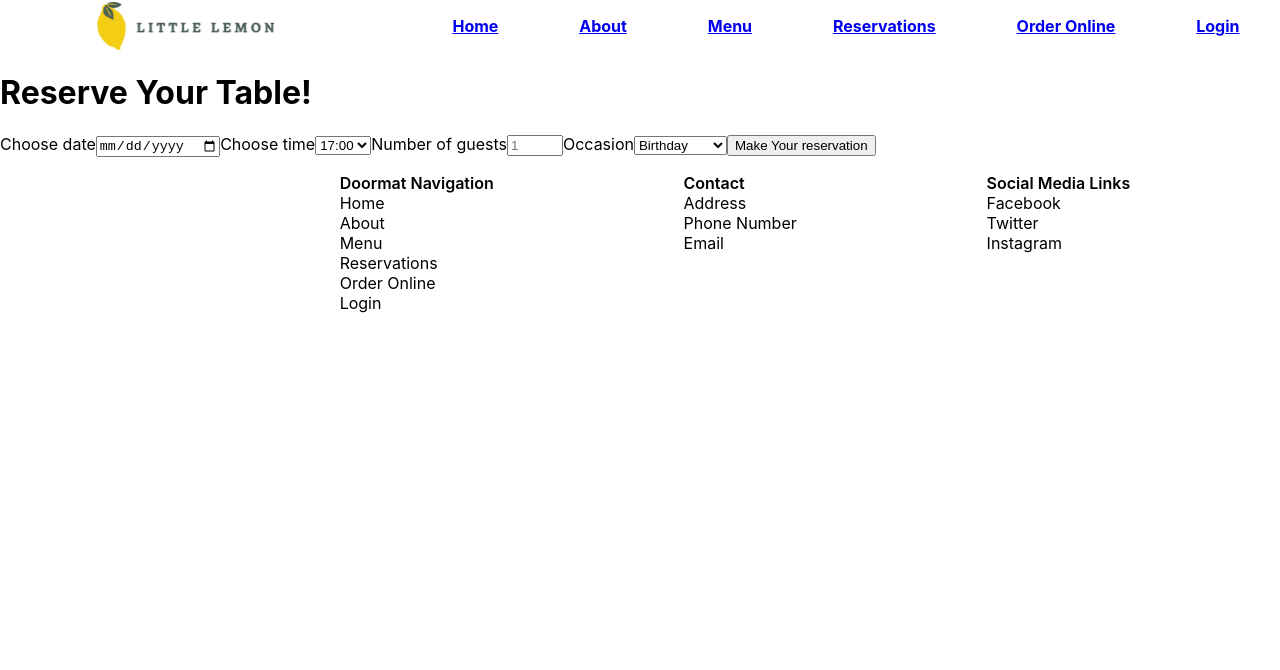
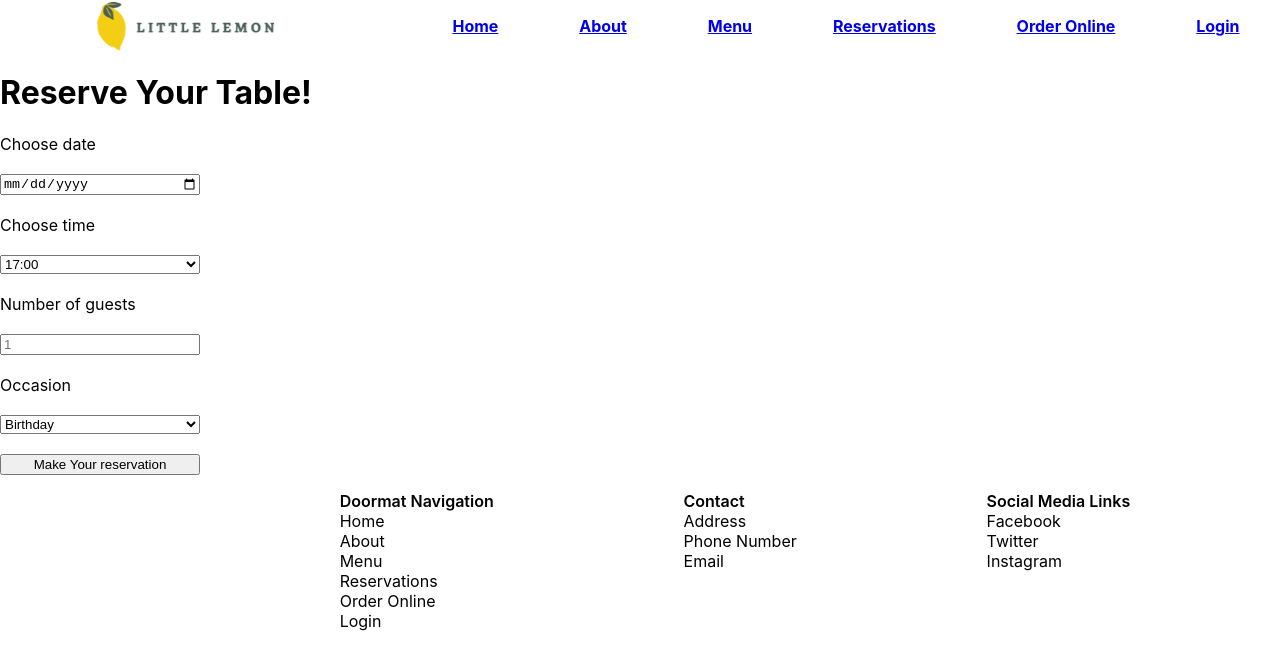
Before and after one commit to kabocha23/little-lemon, a React (Create React App) app: page /reserve-table in a window 1280 px wide. Shown: the top 670 px of the page. Built offline with nearby package versions, Linux system fonts and the light colour scheme.

Commit message:
Moved inline styles to css sheet

```diff
--- a/src/components/ReserveTableForm/ReserveTableForm.css
+++ b/src/components/ReserveTableForm/ReserveTableForm.css
@@ -0,0 +1,5 @@
+form {
+    display: grid;
+    max-width: 200px;
+    gap: 20px;
+}
```
